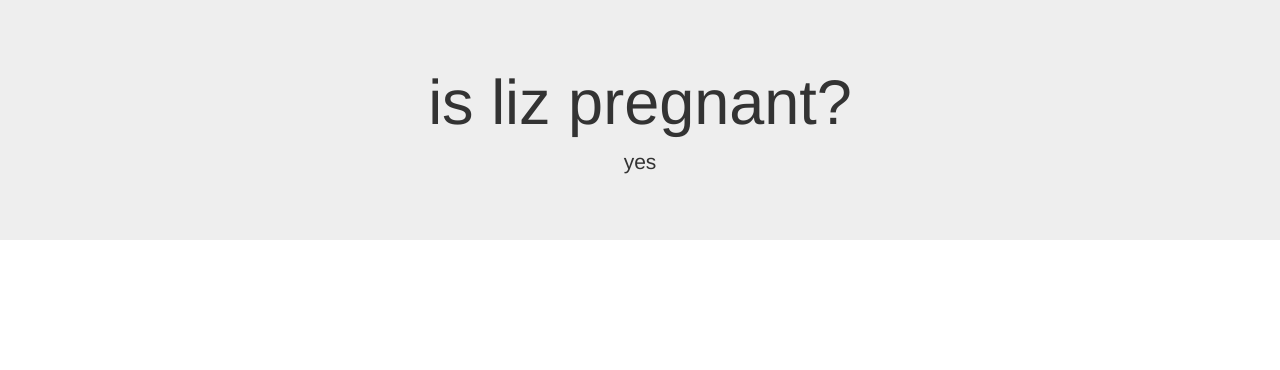
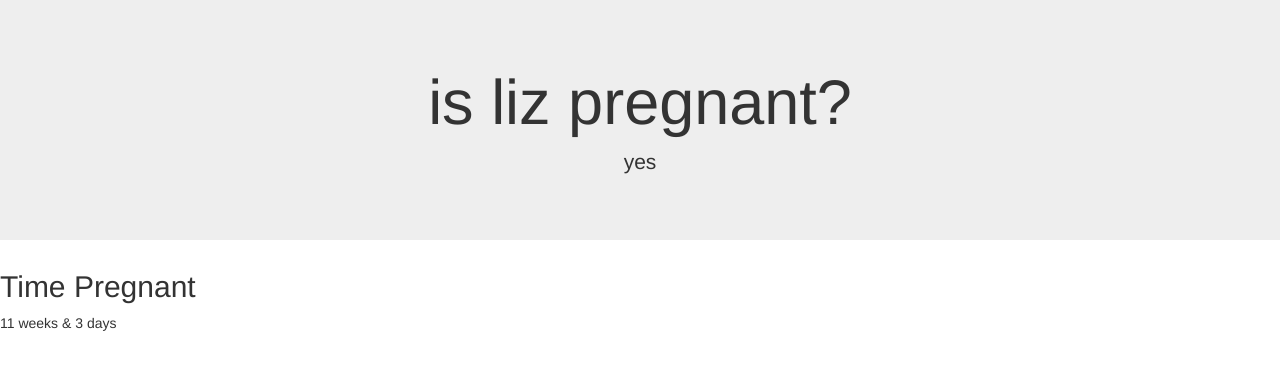
Before and after one commit to elizrap228/figgy, a plain HTML site: page index.html in a window 1280 px wide. Drawn offline with nearby package versions, Linux system fonts and the light colour scheme.

Commit message:
Added momentjs import. Added function to calculate duration since figgy start. Added display of time of figgy.

```diff
--- a/index.html
+++ b/index.html
@@ -7,11 +7,47 @@
         <link rel="stylesheet" href="https://maxcdn.bootstrapcdn.com/bootstrap/3.4.0/css/bootstrap.min.css">
         <script src="https://ajax.googleapis.com/ajax/libs/jquery/3.4.1/jquery.min.js"></script>
         <script src="https://maxcdn.bootstrapcdn.com/bootstrap/3.4.0/js/bootstrap.min.js"></script>
+        <script src="https://unpkg.com/moment"></script>
     </head>
     <body>
         <div class="jumbotron text-center">
             <h1>is liz pregnant?</h1>
             <p>yes</p>
         </div>
+
+        <h2>Time Pregnant</h2>
+        <div id="timePregnant"></div>
+
+        <!-- <h2>Weeks Pregnant</h2>
+        <div id="weeksPregnant"></div>
+
+        <h2>Days Pregnant</h2>
+        <div id="daysPregnant"></div> -->
+
+
+        <script type="text/javascript">
+            (function()
+            {
+                var now = moment();
+                var conception = moment("20190808", "YYYYMMDD");
+                var weeksPregnant = now.diff(conception, 'week');
+                var daysPregnant = now.diff(conception, 'day');
+                var remainderDaysPregnant = daysPregnant % 7;
+                var timePregnantString = weeksPregnant + " weeks & " + remainderDaysPregnant + " days"
+
+                // // Display weeks pregnant
+                // var weeksPregnantElement = document.getElementById('weeksPregnant');
+                // weeksPregnantElement.innerHTML = weeksPregnant;
+
+                // // Display days pregnant
+                // var daysPregnantElement = document.getElementById('daysPregnant');
+                // daysPregnantElement.innerHTML = daysPregnant;
+
+                // Display time pregnant
+                var timePregnantElement = document.getElementById('timePregnant');
+                timePregnantElement.innerHTML = timePregnantString;
+
+            })();
+            </script>
     </body>
 </html>
```
